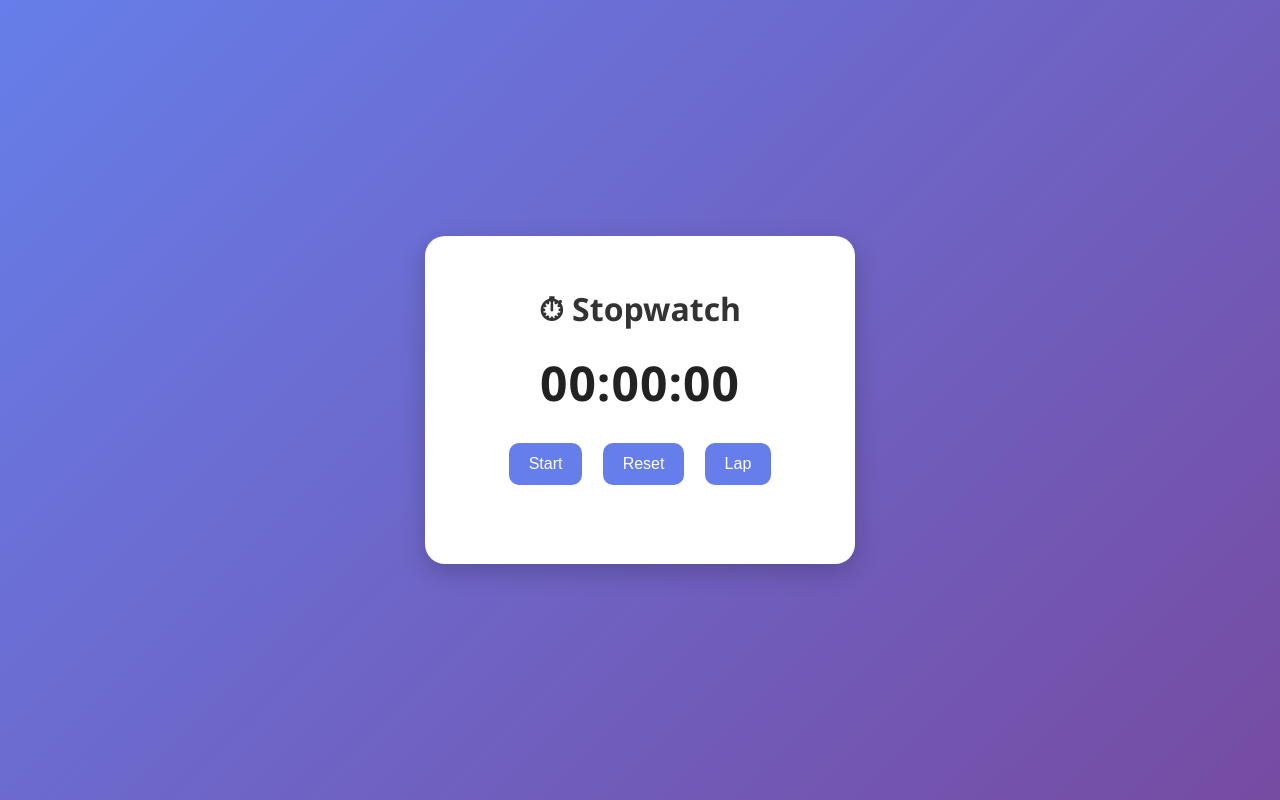
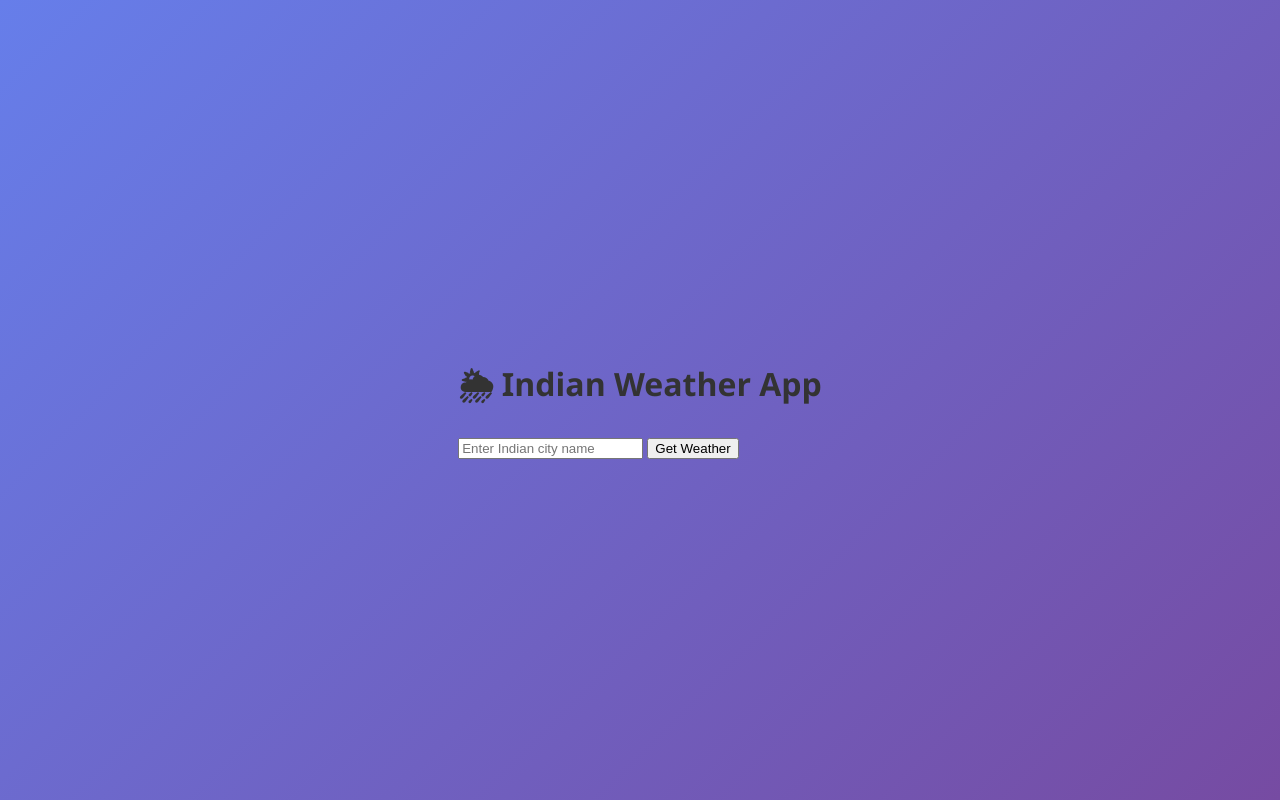
Before and after one commit to Sriram1805/PRODIGY_WD_05, a plain HTML site: page index.html in a window 1280 px wide. Drawn offline with Linux system fonts and the light colour scheme.

Commit message:
Update index.html

```diff
--- a/index.html
+++ b/index.html
@@ -3,21 +3,15 @@
 <head>
   <meta charset="UTF-8" />
   <meta name="viewport" content="width=device-width, initial-scale=1.0"/>
-  <title>Stopwatch Web App</title>
-  <link rel="stylesheet" href="style.css" />
+  <title>Indian Weather App</title>
+  <link rel="stylesheet" href="style.css">
 </head>
 <body>
-  <div class="container">
-    <h1>⏱ Stopwatch</h1>
-    <div id="display">00:00:00</div>
-
-    <div class="buttons">
-      <button id="toggleBtn">Start</button>
-      <button id="resetBtn">Reset</button>
-      <button id="lapBtn">Lap</button>
-    </div>
-
-    <ul id="laps"></ul>
+  <div class="weather-container">
+    <h1>🌦 Indian Weather App</h1>
+    <input type="text" id="cityInput" placeholder="Enter Indian city name" />
+    <button onclick="getWeather()">Get Weather</button>
+    <div class="weather-result" id="weatherResult"></div>
   </div>
 
   <script src="script.js"></script>
```
